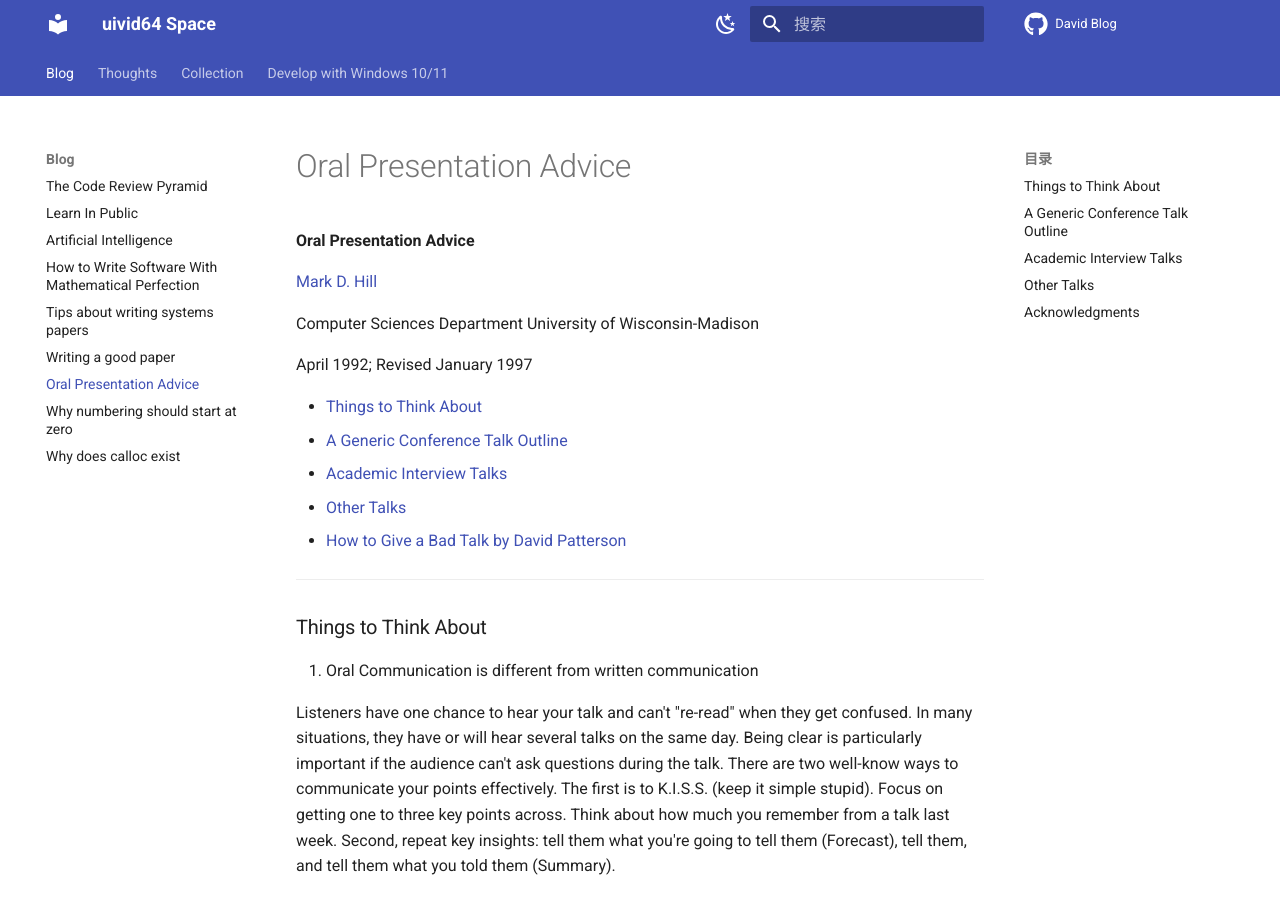
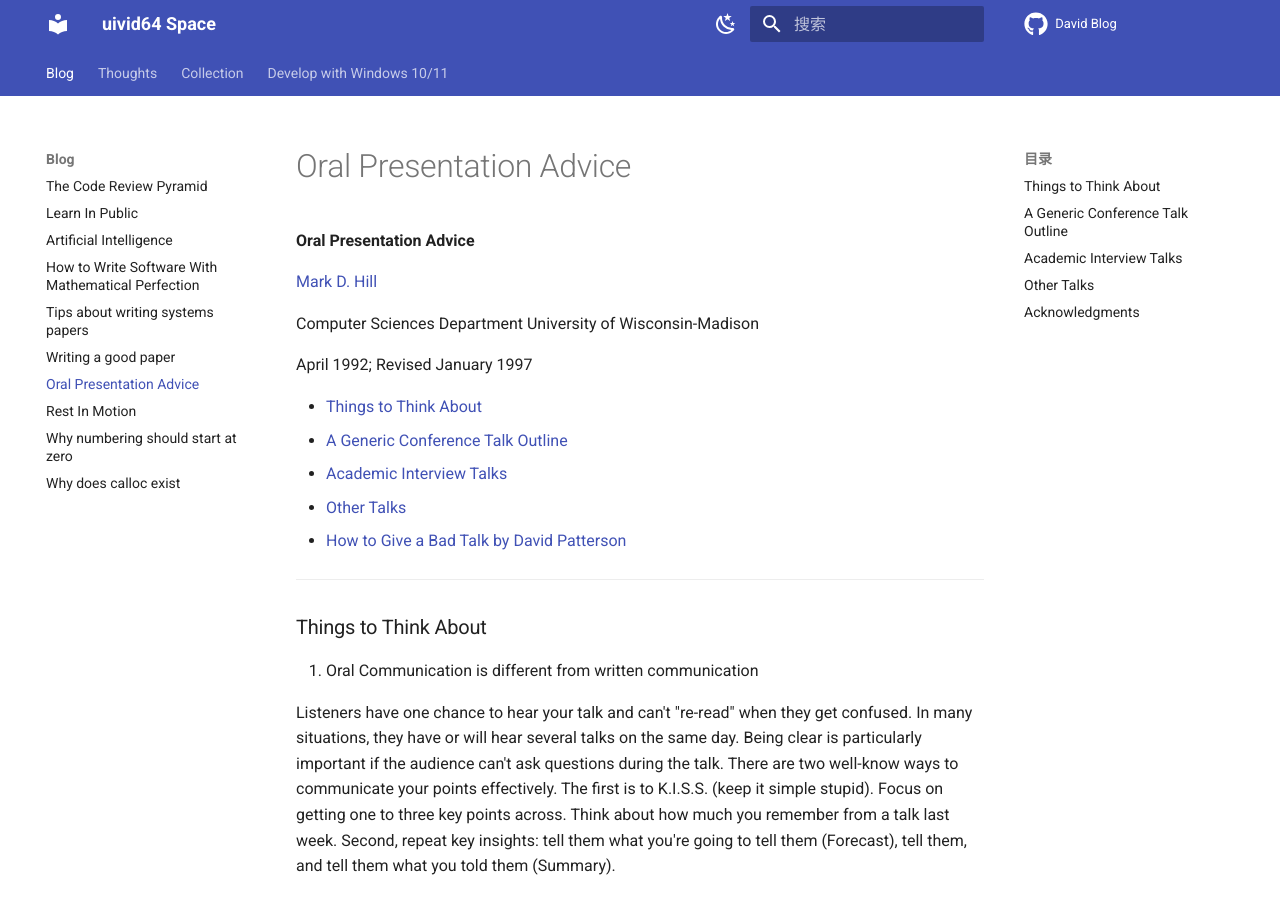
Before and after one commit to uivid64/uivid64.github.io, an MkDocs documentation site: the page built from docs/Blog/Oral Presentation Advice.md, in a window 1280 px wide and 900 px high. Built offline with MkDocs 1.6.1 and Material for MkDocs 9.7.7, drawn with Linux system fonts in a browser that asks for light colours; comment, search, counter and statistics services are not loaded.

Commit message:
Update mkdocs.yml

```diff
--- a/mkdocs.yml
+++ b/mkdocs.yml
@@ -54,6 +54,7 @@ nav:
       - Tips about writing systems papers: Blog/Tips about writing systems papers.md
       - Writing a good paper: Blog/Writing a good paper.md
       - Oral Presentation Advice: Blog/Oral Presentation Advice.md
+      - Rest In Motion: Blog/Rest in motion.md
       - Why numbering should start at zero: Blog/Why numbering should start at zero.md
       - Why does calloc exist: Blog/Why does calloc exist.md
     - Thoughts:
```
